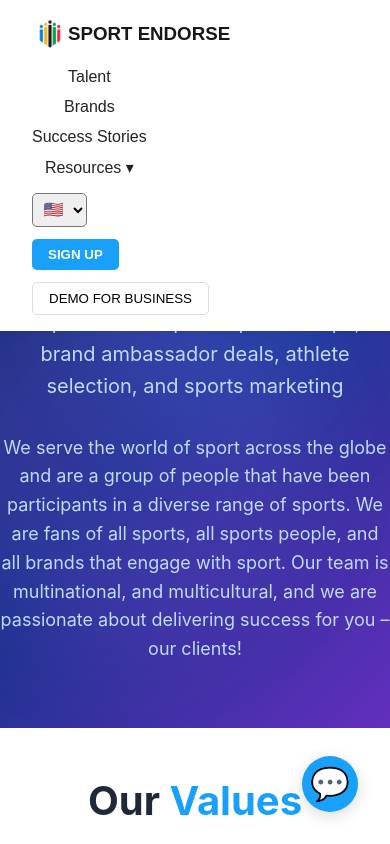
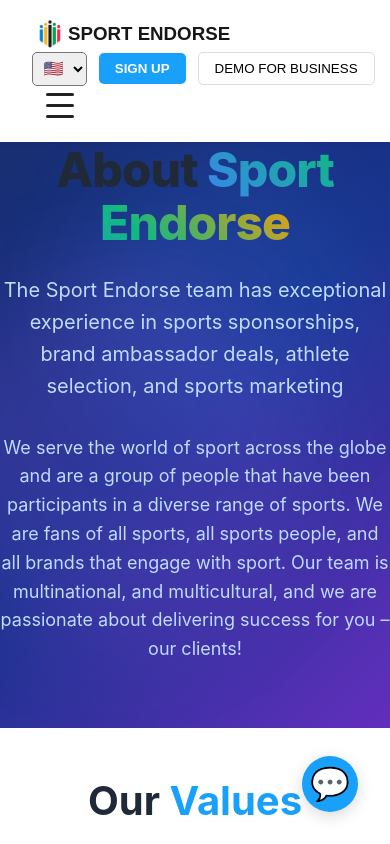
Before and after one commit to CollinFiske/new-sport-endorse, a Next.js app: page /aboutUs in a window 390 px wide. Shown: the top 844 px of the page. Built offline with nearby package versions, Linux system fonts and the light colour scheme.

Commit message:
made small mobile design changes to header and prepped for redeploy to vercel

```diff
--- a/components/Header.tsx
+++ b/components/Header.tsx
@@ -1,6 +1,7 @@
 // components/Header.tsx
 "use client";
 import Link from "next/link";
+import { useState } from "react";
 import { useLanguage } from "../context/LanguageContext";
 import type { Language } from "../context/LanguageContext";
 import "../styles/header.css";
@@ -10,31 +11,37 @@ import translations from "@/utils/translations";
 export default function Header() {
   const { language, changeLanguage } = useLanguage();
   const t = translations[language];
+  const [mobileMenuOpen, setMobileMenuOpen] = useState(false);
 
   return (
     <header className="modern-header">
-
       <div className="logo-area">
-        <MainLogo/>
+        <MainLogo />
       </div>
-
-      <nav className="main-nav">
-        <Link href="/talent">Talent</Link>
-        <Link href="/brands">Brands</Link>
-        {/*<Link href="/agency">{t.header.agencies}</Link>*/}
-        <Link href="/wp/successStories">Success Stories</Link>
+      <button
+        className="mobile-menu-icon"
+        aria-label="Open menu"
+        onClick={() => setMobileMenuOpen((open) => !open)}
+      >
+        <span className="menu-bar" />
+        <span className="menu-bar" />
+        <span className="menu-bar" />
+      </button>
+      <nav className={`main-nav${mobileMenuOpen ? " open" : ""}`}>
+        <Link href="/talent" onClick={() => setMobileMenuOpen(false)}>Talent</Link>
+        <Link href="/brands" onClick={() => setMobileMenuOpen(false)}>Brands</Link>
+        <Link href="/wp/successStories" onClick={() => setMobileMenuOpen(false)}>Success Stories</Link>
         <div className="dropdown">
           <span>Resources ▾</span>
           <div className="dropdown-content">
-            <Link href="/agency">Agencies</Link>
-            <Link href="/subscription">Subscription</Link>
-            <Link href="/wp/blog">Blog</Link>
-            <Link href="/wp/podcasts">Podcasts</Link>
-            <Link href="/aboutUs">About Us</Link>
+            <Link href="/agency" onClick={() => setMobileMenuOpen(false)}>Agencies</Link>
+            <Link href="/subscription" onClick={() => setMobileMenuOpen(false)}>Subscription</Link>
+            <Link href="/wp/blog" onClick={() => setMobileMenuOpen(false)}>Blog</Link>
+            <Link href="/wp/podcasts" onClick={() => setMobileMenuOpen(false)}>Podcasts</Link>
+            <Link href="/aboutUs" onClick={() => setMobileMenuOpen(false)}>About Us</Link>
           </div>
         </div>
       </nav>
-
       <div className="actions">
         <select value={language} onChange={(e) => changeLanguage(e.target.value as Language)}>
           <option value="en">🇺🇸</option>
--- a/styles/header.css
+++ b/styles/header.css
@@ -35,12 +35,13 @@
   gap: 1.5rem;
   align-items: center;
   flex-wrap: wrap;
+  margin: 0 auto;
 }
 
 .main-nav a,
 .dropdown > span {
   text-decoration: none;
-  color: #222;
+  color: #18A0FB;
   font-weight: 500;
   cursor: pointer;
 }
@@ -77,6 +78,8 @@
   gap: 0.75rem;
   align-items: center;
   flex-wrap: wrap;
+  margin-left: 0;
+  margin-right: 0;
 }
 
 .actions select {
@@ -104,22 +107,81 @@
   cursor: pointer;
 }
 
+.mobile-menu-icon {
+  display: none;
+  flex-direction: column;
+  justify-content: center;
+  align-items: center;
+  width: 40px;
+  height: 40px;
+  background: none;
+  border: none;
+  cursor: pointer;
+  z-index: 1100;
+  margin-left: 0.5rem;
+}
+.menu-bar {
+  width: 28px;
+  height: 3px;
+  background: #222;
+  margin: 4px 0;
+  border-radius: 2px;
+  transition: all 0.2s;
+}
+
 /* Responsive tweaks */
-@media (max-width: 768px) {
+@media (max-width: 1010px) {
   .modern-header {
+    justify-content: space-between;
+  }
+  .logo-area {
+    flex: 1;
+  }
+  .actions {
+    margin-left: 0;
+    margin-right: 0;
+    flex: none;
+    order: 2;
+  }
+  .mobile-menu-icon {
+    display: flex;
+    margin-left: 0.5rem;
+    margin-right: 0;
+    order: 3;
+  }
+  .main-nav {
+    display: none;
+    position: absolute;
+    top: 64px;
+    left: 0;
+    right: 0;
+    background: white;
     flex-direction: column;
-    align-items: flex-start;
+    align-items: flex-end;
+    padding: 1.5rem 2rem 2rem 2rem;
+    box-shadow: 0 8px 24px rgba(0,0,0,0.08);
+    z-index: 1050;
+    gap: .5rem;
   }
-
-  .main-nav {
-    flex-direction: column;
-    gap: 0.75rem;
-    margin-top: 1rem;
+  .main-nav.open {
+    display: flex;
+    align-items: flex-end;
+    text-align: right;
   }
-
-  .actions {
-    flex-direction: column;
-    align-items: flex-start;
-    margin-top: 1rem;
+  .main-nav.open a,
+  .main-nav.open .dropdown > span {
+    text-align: right;
+    width: 100%;
+    display: block;
+  }
+  .dropdown-content {
+    position: static;
+    box-shadow: none;
+    border: none;
+    padding: 0 0 0 1rem;
+    background: none;
+  }
+  .dropdown {
+    width: 100%;
   }
 }
```
Also changed, not shown: app/wp/podcasts/[slug]/page.js (deleted, +0 -76 lines), app/wp/podcasts/page.js (+2 -32 lines), app/wp/successStories/[slug]/page.js (deleted, +0 -116 lines), 1 other file (tests, documents, lock files or other folders).
